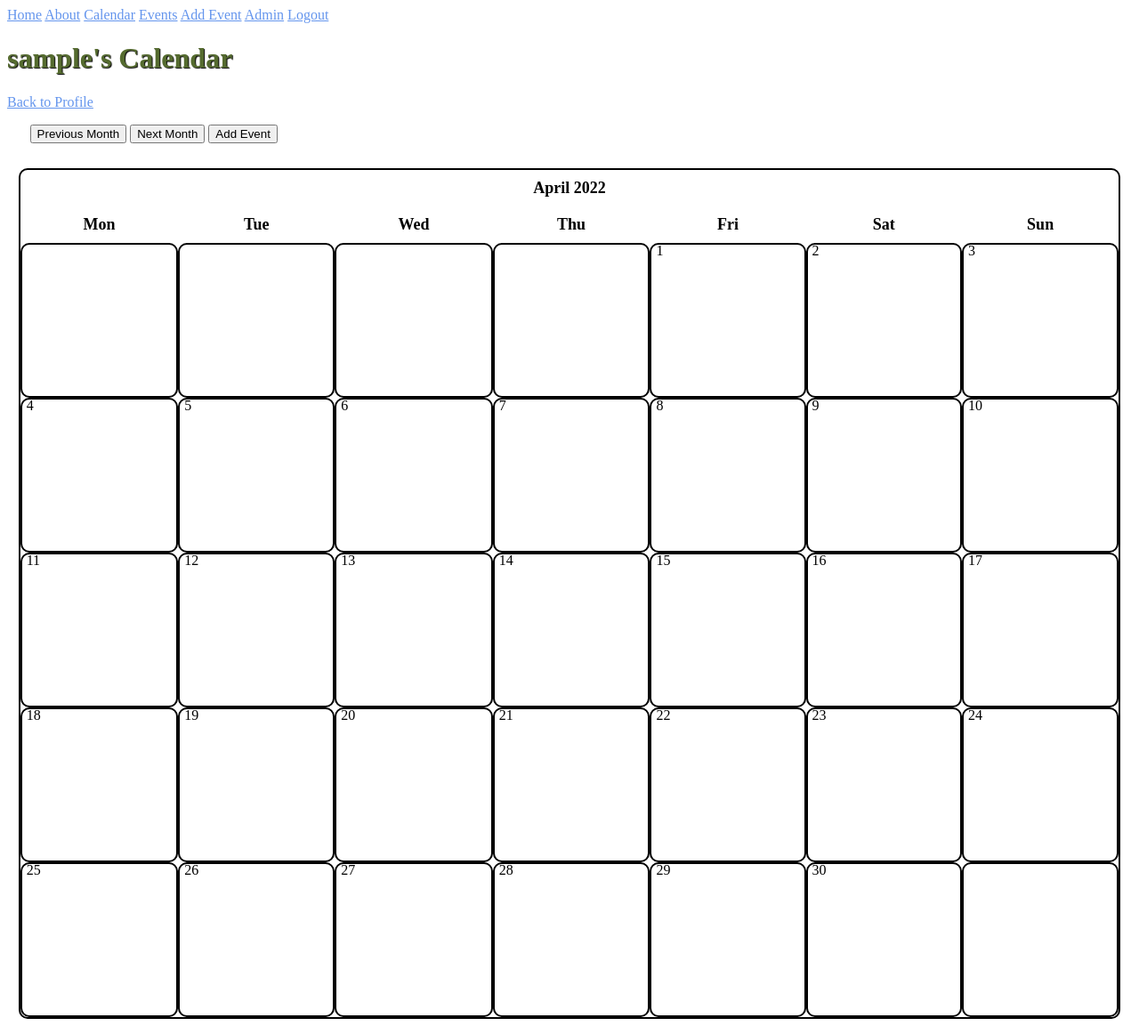
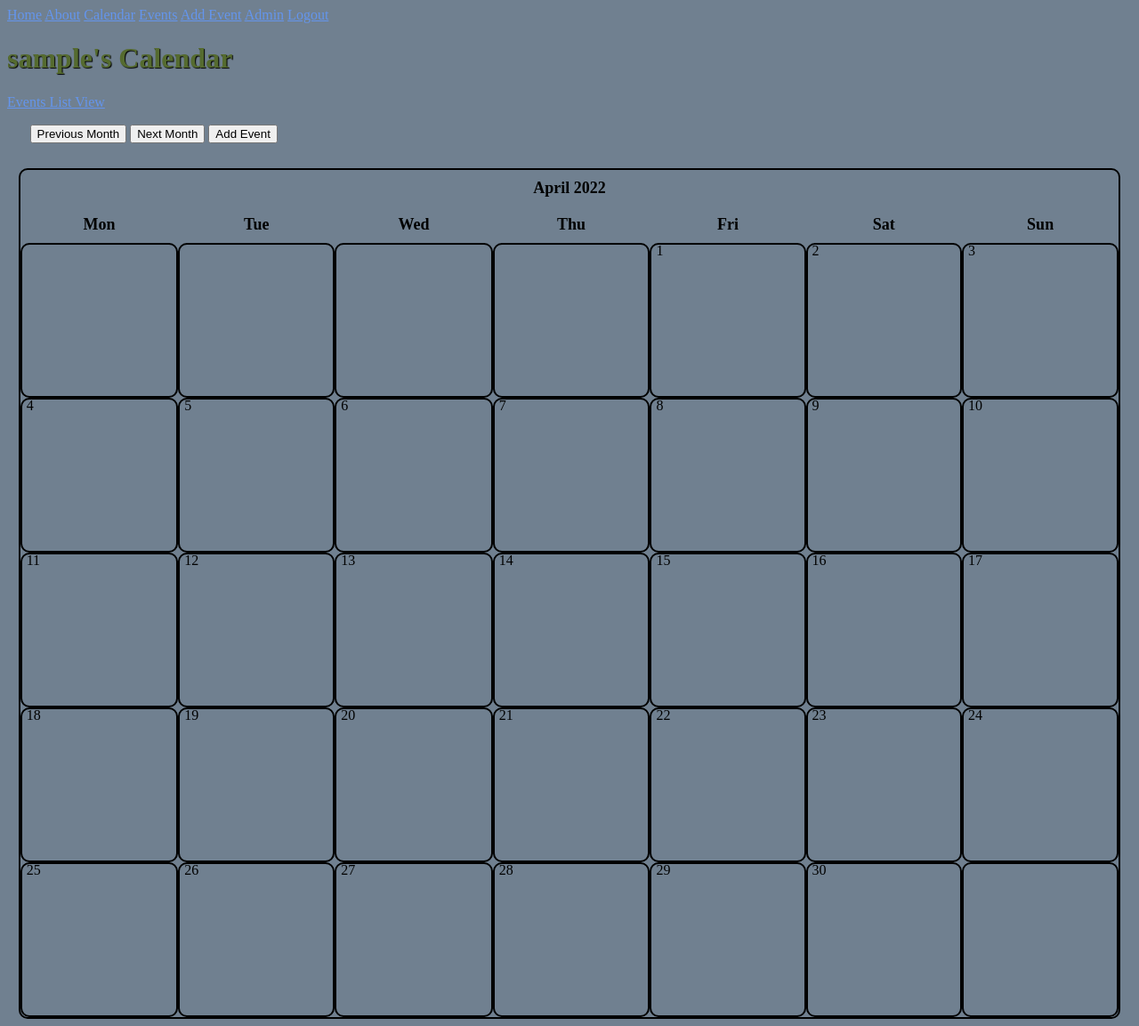
Before and after one commit to nabilk11/django_student_planner, a Django app: page /calendar/ in a window 1280 px wide. Shown: the whole page at 89% size. Run offline with Django 4.2, Linux system fonts and the light colour scheme; the visitor is signed in with stand-in values (Sample User, id 1); data that the repository does not hold is empty.

Commit message:
updated templates + styling, added collaborators model, and M:M association with Event model - made migrations

```diff
--- a/django_student_planner/settings.py
+++ b/django_student_planner/settings.py
@@ -38,6 +38,8 @@ INSTALLED_APPS = [
     'django.contrib.messages',
     'django.contrib.staticfiles',
     'main_app',
+    #Additional Apps
+    'phone_field',
 ]
 
 MIDDLEWARE = [
--- a/main_app/static/styles/styles.css
+++ b/main_app/static/styles/styles.css
@@ -3,6 +3,9 @@
 
 /* GENERAL STYLES */
 
+body {
+    background-color: slategrey;
+}
 
 .header {
     color: darkolivegreen;
--- a/main_app/templates/base.html
+++ b/main_app/templates/base.html
@@ -16,7 +16,7 @@
     <nav class="nav-bar" >
         <a href="/" class="nav-link">Home</a>
         <a href="/about/" class="nav-link">About</a>
-        {% if request.user.is_authenticated %}
+        {% if user.is_authenticated %}
         <a href="/calendar/" class="nav-link">Calendar</a>
         <a href="/events/" class="nav-link">Events</a>
         <a href="/events/new/" class="nav-link">Add Event</a>
--- a/main_app/templates/calendar.html
+++ b/main_app/templates/calendar.html
@@ -6,15 +6,15 @@ Planify | My Calendar
 {% block content %}
 <div class="header-container">
     <h1 class="header">{{ user }}'s Calendar</h1>
-    <p><a href="{% url 'events' %}">Back to Profile</a> </p>
+    <p><a href="{% url 'events' %}">Events List View</a> </p>
 </div>
 <div class="cal-container">
 
     <div class="cal-wrapper">
         <div class="calendar-btns">
-            <a href="{% url 'calendar' %}?{{ prev_month }}" class="btn"><button class="btn" >Previous Month</button></a>
-            <a href="{% url 'calendar' %}?{{ next_month }}" class="btn"><button class="btn" >Next Month</button></a>
-            <a href="{% url 'event_create' %}"><button class="btn">Add Event</button></a>
+            <a href="{% url 'calendar' %}?{{ prev_month }}"><button class="btn-one" >Previous Month</button></a>
+            <a href="{% url 'calendar' %}?{{ next_month }}"><button class="btn-one" >Next Month</button></a>
+            <a href="{% url 'event_create' %}"><button class="btn-add">Add Event</button></a>
         </div>
         {{ calendar }}
     </div>
--- a/main_app/views.py
+++ b/main_app/views.py
@@ -66,7 +66,7 @@ class Calendar(HTMLCalendar):
         daily_events = events.filter(due_date__day=day)
         d = ''
         for event in daily_events:
-            d += f'<li><a href="/events/{event.id}" > {event.title} </a></li>'
+            d += f'<li><a class="cal-item" href="/events/{event.id}" > {event.title} </a></li>'
         if day != 0:
             return f'<td><span class="date">{day}</span><ul>{d}</ul></td>'
         return '<td></td>'
@@ -170,3 +170,6 @@ class EventDelete(DeleteView):
     template_name = 'event_confirm_delete.html'
     context_object_name = 'event'
     success_url = reverse_lazy('calendar')
+
+
+# Collaborators
```
Also changed, not shown: main_app/models.py (+18 -0 lines), main_app/migrations/0004_collaborator_event_collaborators.py (added), main_app/migrations/0005_collaborator_user.py (added).
